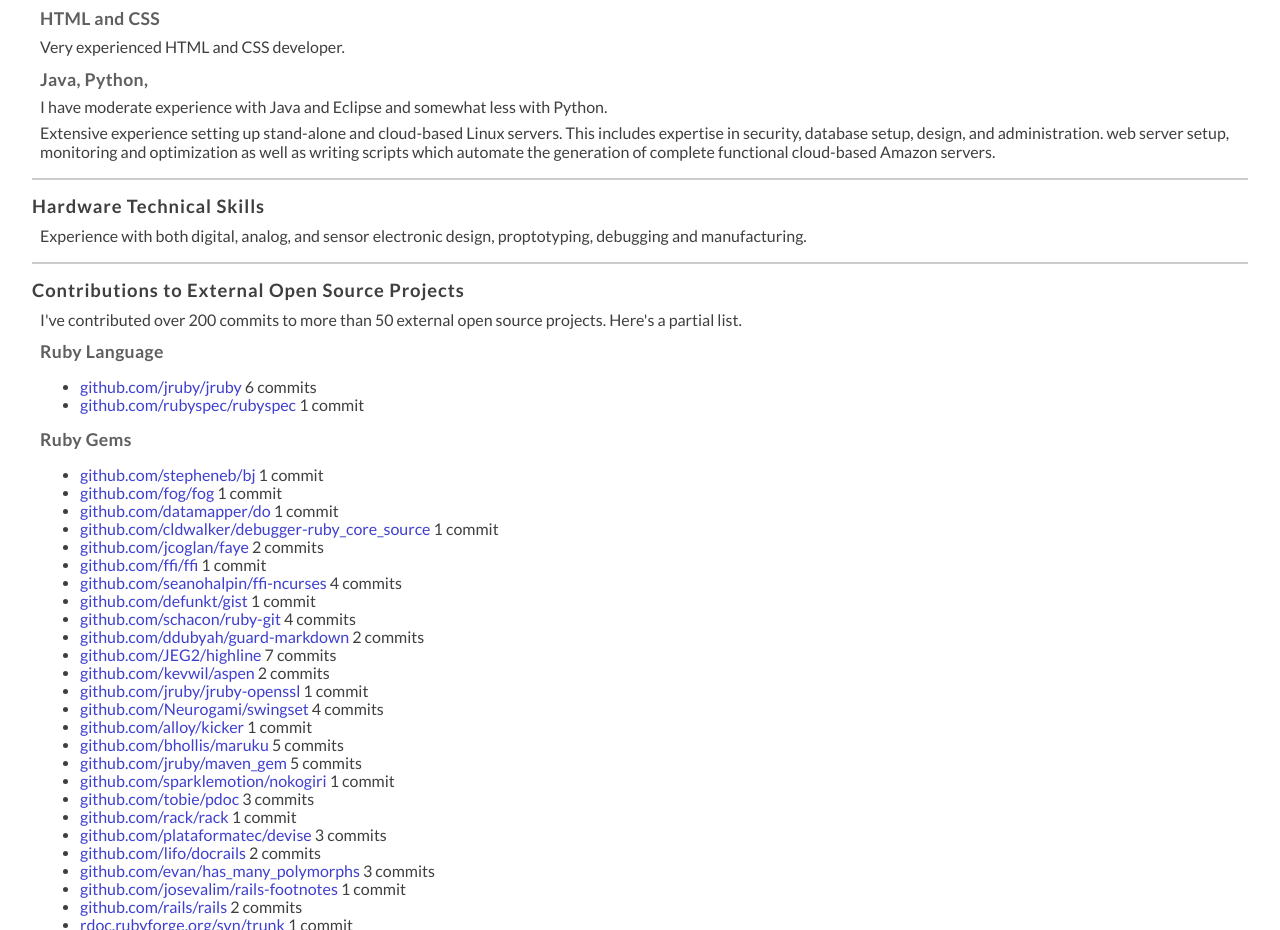
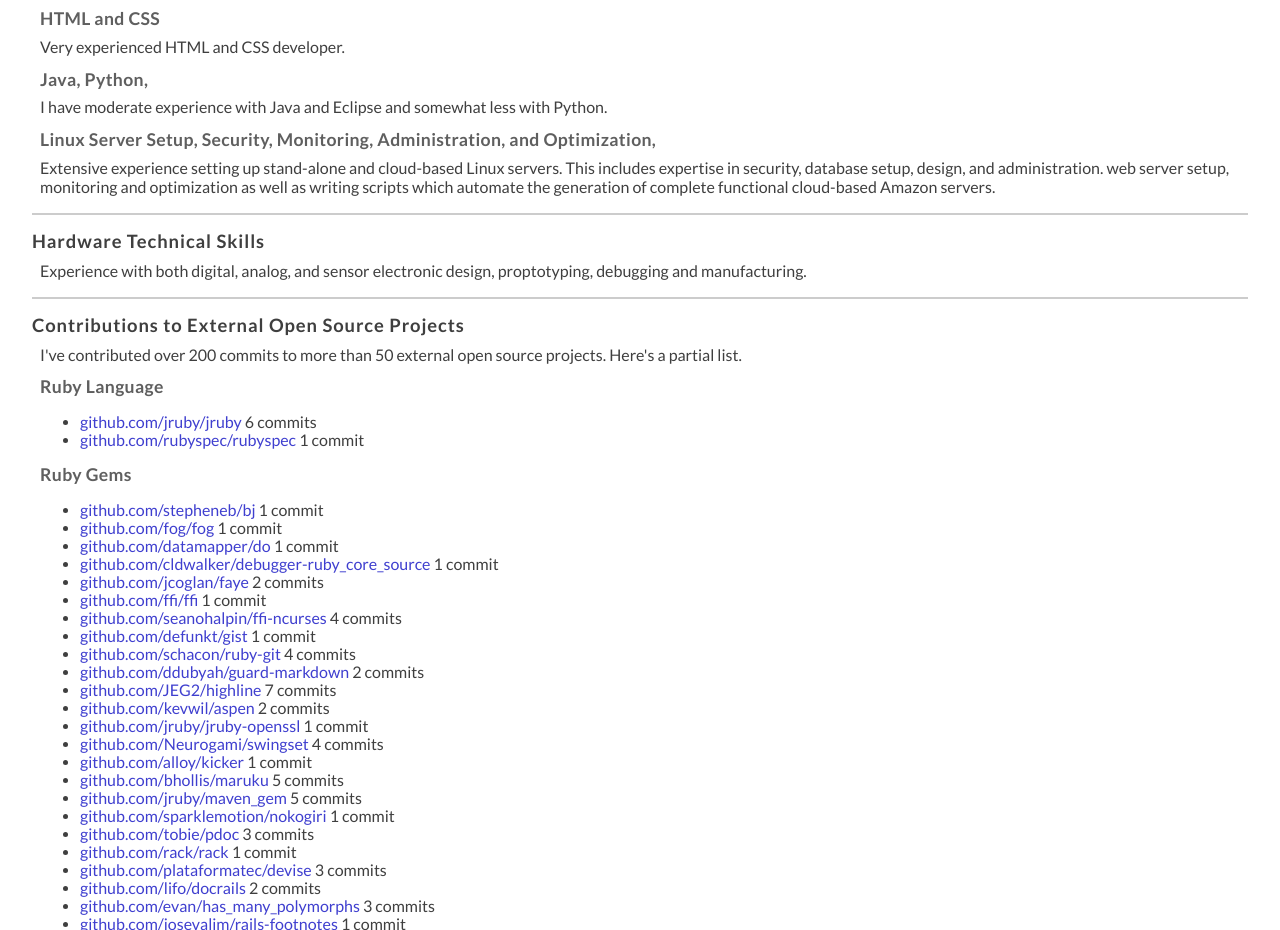
Before and after one commit to stepheneb/stepheneb.github.io, a plain HTML site: page resume.html in a window 1280 px wide. Shown: the part 1628-2558 px from the top of the page. Drawn offline with Linux system fonts and the light colour scheme; files whose address does not match are found by name.

Commit message:
add missing server header

```diff
--- a/resume.html
+++ b/resume.html
@@ -158,6 +158,7 @@
         <p>
           I have moderate experience with Java and Eclipse and somewhat less with Python.
         </p>
+        <div class="location">Linux Server Setup, Security, Monitoring, Administration, and Optimization, </div>
         <p>
           Extensive experience setting up stand-alone and cloud-based Linux servers. This includes expertise in security,
           database setup, design, and administration. web server setup, monitoring and optimization as well as writing scripts
```
